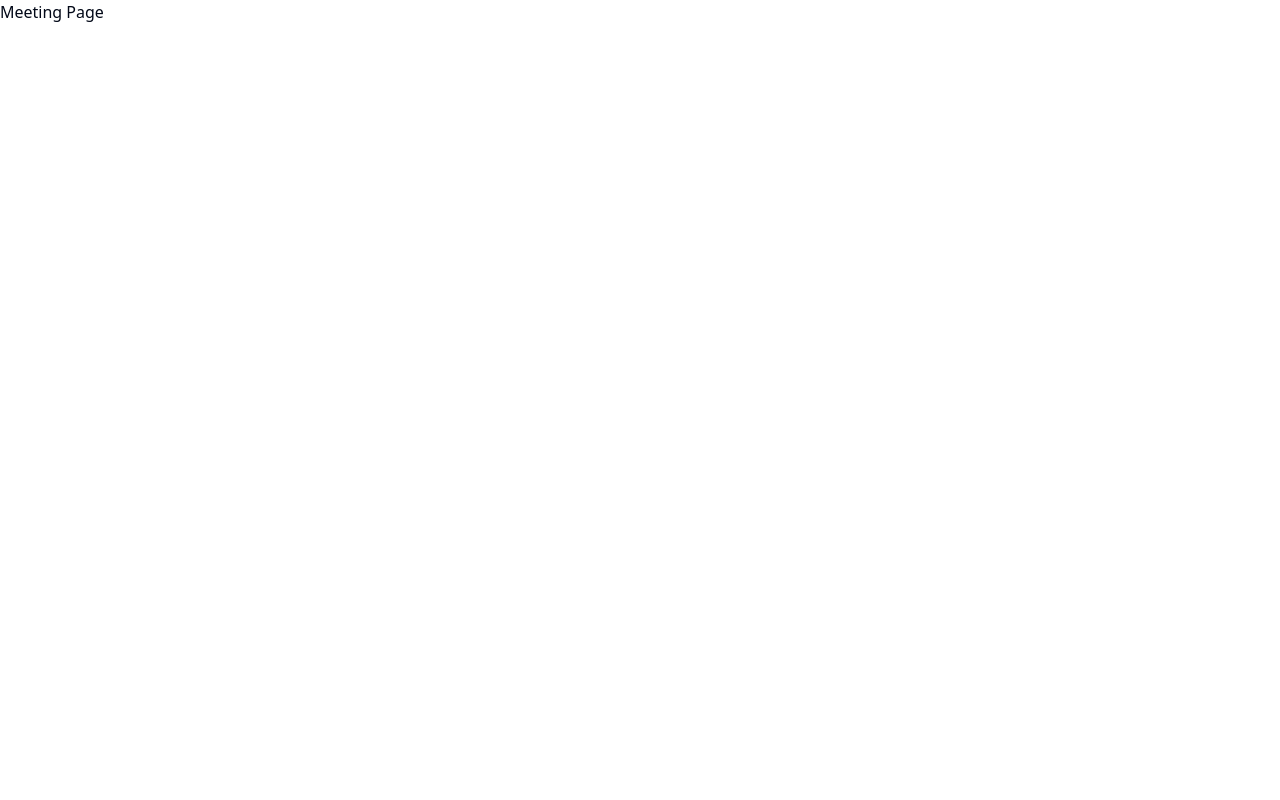
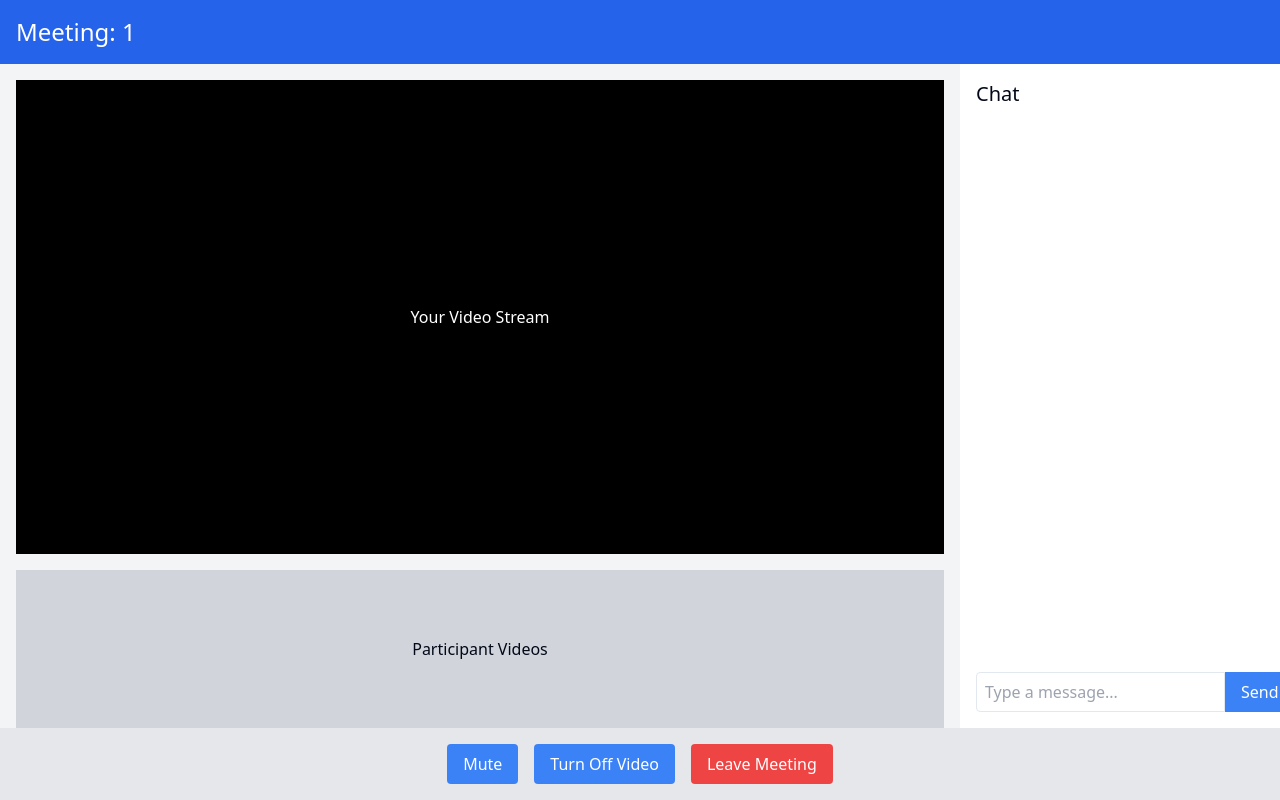
Before and after one commit to SimerusM/VMeet, a React (Create React App) app in the folder client/: page /meet/1 in a window 1280 px wide. Built offline with nearby package versions, Linux system fonts and the light colour scheme.

Commit message:
meeting page ui

```diff
--- a/client/src/App.js
+++ b/client/src/App.js
@@ -8,8 +8,8 @@ const App = () => {
   return (
     <Router>
       <Routes>
-        <Route path="/" element={<HomePage />} />
-        <Route path="/meet/:id" element={<MeetingPage />} />
+      <Route path="/" element={<HomePage />} />
+      <Route path="/meet/:id" element={<MeetingPage />} />
       </Routes>
     </Router>
   );
--- a/client/src/pages/HomePage.js
+++ b/client/src/pages/HomePage.js
@@ -14,7 +14,10 @@ const HomePage = () => {
   };
 
   const handleCreateMeet = async () => {
-    const generatedCode = (await fetch('http://127.0.0.1:5000/api/create-meeting')).meeting_id;
+    const response = await fetch('http://127.0.0.1:5000/api/create-meeting', {
+      method: 'POST',
+    });
+    const generatedCode = (await response.json()).meeting_id;
     console.log(generatedCode);
     navigate(`/meet/${generatedCode}`);
   };
--- a/client/src/pages/MeetingPage.js
+++ b/client/src/pages/MeetingPage.js
@@ -1,7 +1,74 @@
-import React from "react";
+import React, { useState, useEffect } from 'react';
+import { useParams } from 'react-router-dom';
+import Button from '../components/Button';
 
 const MeetingPage = () => {
-    return <div>Meeting Page</div>;
+  const { id } = useParams();
+  const [isMuted, setIsMuted] = useState(false);
+  const [isVideoOff, setIsVideoOff] = useState(false);
+  const [messages, setMessages] = useState([]);
+  const [newMessage, setNewMessage] = useState('');
+
+  useEffect(() => {
+    console.log(`Joining meeting with ID: ${id}`);
+  }, [id]);
+
+  const toggleMute = () => setIsMuted(!isMuted);
+  const toggleVideo = () => setIsVideoOff(!isVideoOff);
+
+  const sendMessage = (e) => {
+    e.preventDefault();
+    if (newMessage.trim()) {
+      setMessages([...messages, { text: newMessage, sender: 'You' }]);
+      setNewMessage('');
+    }
+  };
+
+  return (
+    <div className="flex flex-col h-screen bg-gray-100">
+      <header className="bg-blue-600 text-white p-4">
+        <h1 className="text-2xl">Meeting: {id}</h1>
+      </header>
+
+      <main className="flex flex-1 overflow-hidden">
+        <div className="flex-1 p-4">
+          <div className="bg-black h-3/4 mb-4 flex items-center justify-center text-white">
+            {isVideoOff ? 'Video Off' : 'Your Video Stream'}
+          </div>
+          <div className="bg-gray-300 h-1/4 flex items-center justify-center">
+            Participant Videos
+          </div>
+        </div>
+
+        <div className="w-1/4 bg-white p-4 flex flex-col">
+          <h2 className="text-xl mb-4">Chat</h2>
+          <div className="flex-1 overflow-y-auto mb-4">
+            {messages.map((msg, index) => (
+              <div key={index} className="mb-2">
+                <strong>{msg.sender}:</strong> {msg.text}
+              </div>
+            ))}
+          </div>
+          <form onSubmit={sendMessage} className="flex">
+            <input
+              type="text"
+              value={newMessage}
+              onChange={(e) => setNewMessage(e.target.value)}
+              className="flex-1 px-2 py-1 border rounded-l"
+              placeholder="Type a message..."
+            />
+            <Button type="submit" className="rounded-l-none">Send</Button>
+          </form>
+        </div>
+      </main>
+
+      <footer className="bg-gray-200 p-4 flex justify-center space-x-4">
+        <Button onClick={toggleMute}>{isMuted ? 'Unmute' : 'Mute'}</Button>
+        <Button onClick={toggleVideo}>{isVideoOff ? 'Turn On Video' : 'Turn Off Video'}</Button>
+        <Button className="bg-red-500 hover:bg-red-600">Leave Meeting</Button>
+      </footer>
+    </div>
+  );
 };
 
 export default MeetingPage;
```
